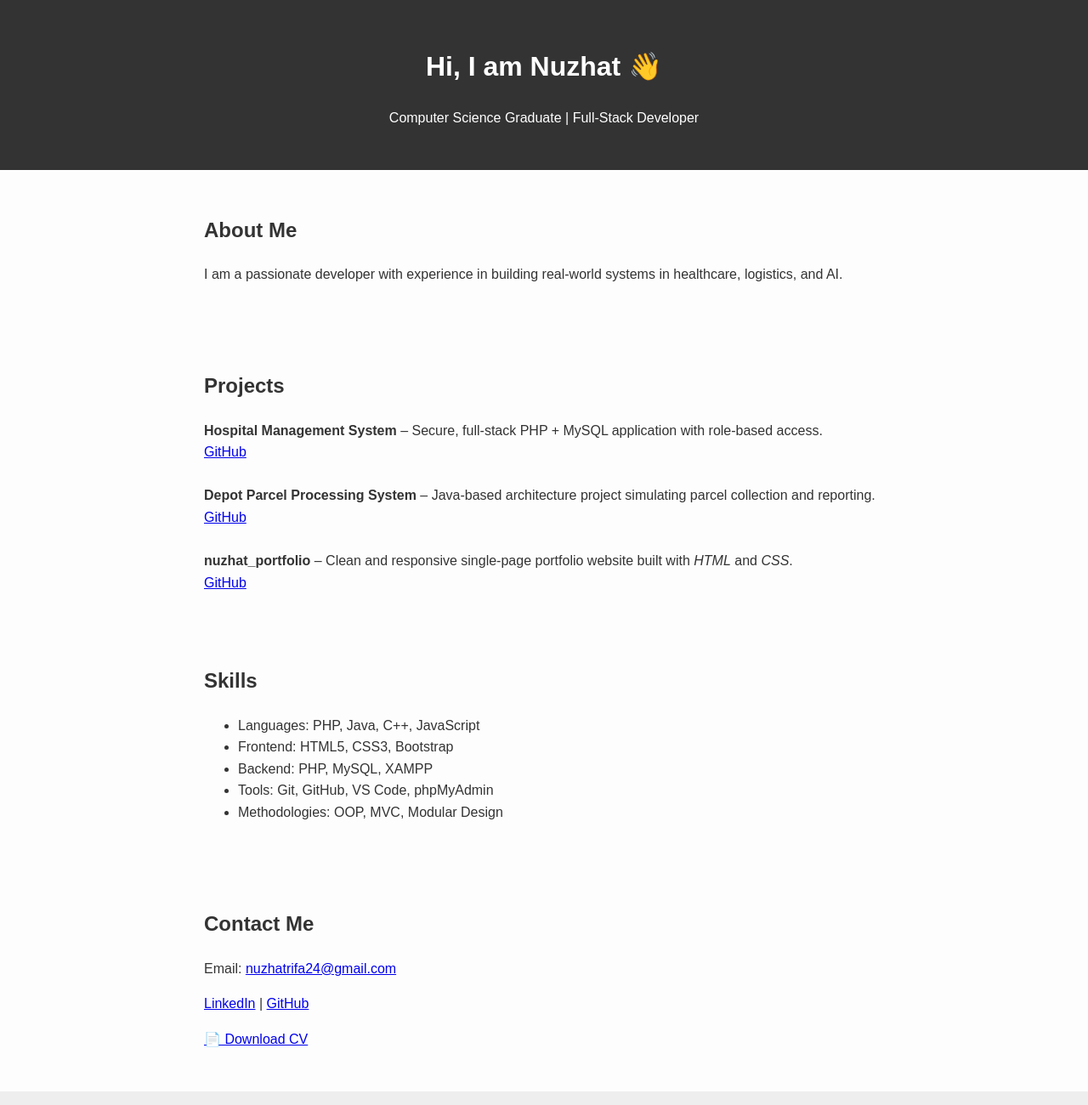
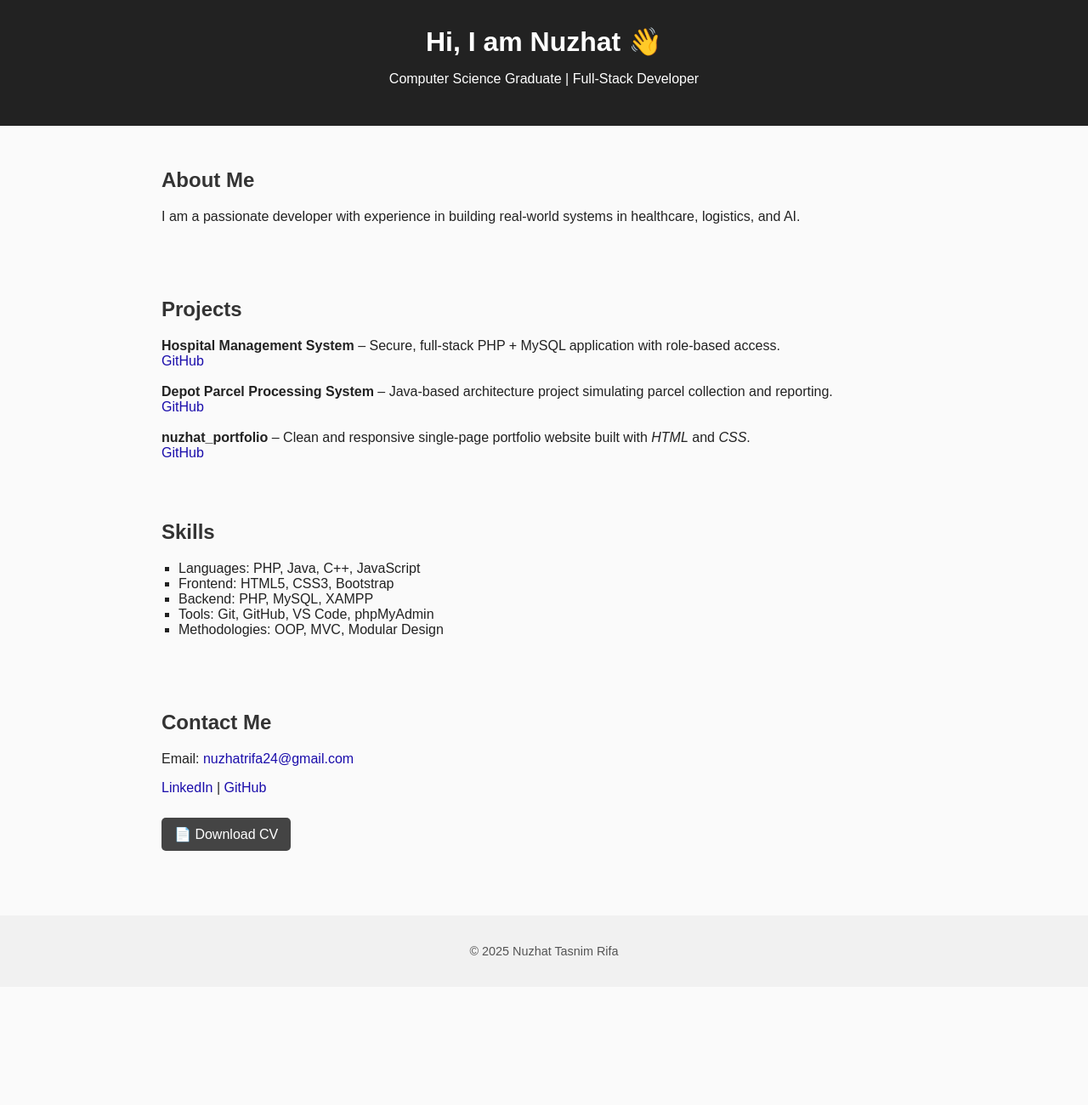
Before and after one commit to nr22aap/nuzhat_portfolio, a plain HTML site: page index.html in a window 1280 px wide. Shown: the top 1300 px of the page at 85% size. After the commit the page ends 1161 px from the top, so only its background shows below. Drawn offline with Linux system fonts and the light colour scheme.

Commit message:
Updated style and added resume

```diff
--- a/style.css
+++ b/style.css
@@ -2,26 +2,82 @@ body {
   font-family: Arial, sans-serif;
   margin: 0;
   padding: 0;
-    line-height: 1.6;
-    background-color: #fdfdfd;
+  background: #fafafa;
+  color: #222;
+}
+
+header {
+  background-color: #222;
+  color: #fff;
+  padding: 30px 20px;
+  text-align: center;
+}
+
+h1 {
+  font-size: 2em;
+  margin: 0;
+}
+
+h2 {
+  margin-top: 30px;
   color: #333;
 }
 
-  header {
-    background-color: #333;
-    color: white;
-    text-align: center;
-    padding: 2rem;
+section {
+  padding: 20px;
+  max-width: 900px;
+  margin: auto;
 }
 
-  section {
-    padding: 2rem;
-    max-width: 800px;
-    margin: auto;
+a {
+  color: #1a0dab;
+  text-decoration: none;
+}
+
+a:hover {
+  text-decoration: underline;
+}
+
+.skills ul {
+  list-style-type: square;
+  padding-left: 20px;
+}
+
+.btn {
+  display: inline-block;
+  background-color: #444;
+  color: white;
+  padding: 10px 15px;
+  margin-top: 10px;
+  border-radius: 5px;
+  text-decoration: none;
+}
+
+.btn:hover {
+  background-color: #666;
 }
 
 footer {
   text-align: center;
-    padding: 1rem;
-    background-color: #eee;
+  padding: 20px;
+  background-color: #f1f1f1;
+  color: #555;
+  font-size: 0.9em;
+  margin-top: 40px;
 }
+
+
+@media screen and (max-width: 600px) {
+  body {
+    font-size: 16px;
+  }
+
+  header h1 {
+    font-size: 1.6em;
+  }
+
+  .btn {
+    width: 100%;
+    text-align: center;
+  }
+}
```
Also changed, not shown: 1 other file. Lines whose indentation alone changed are shown as unchanged.
